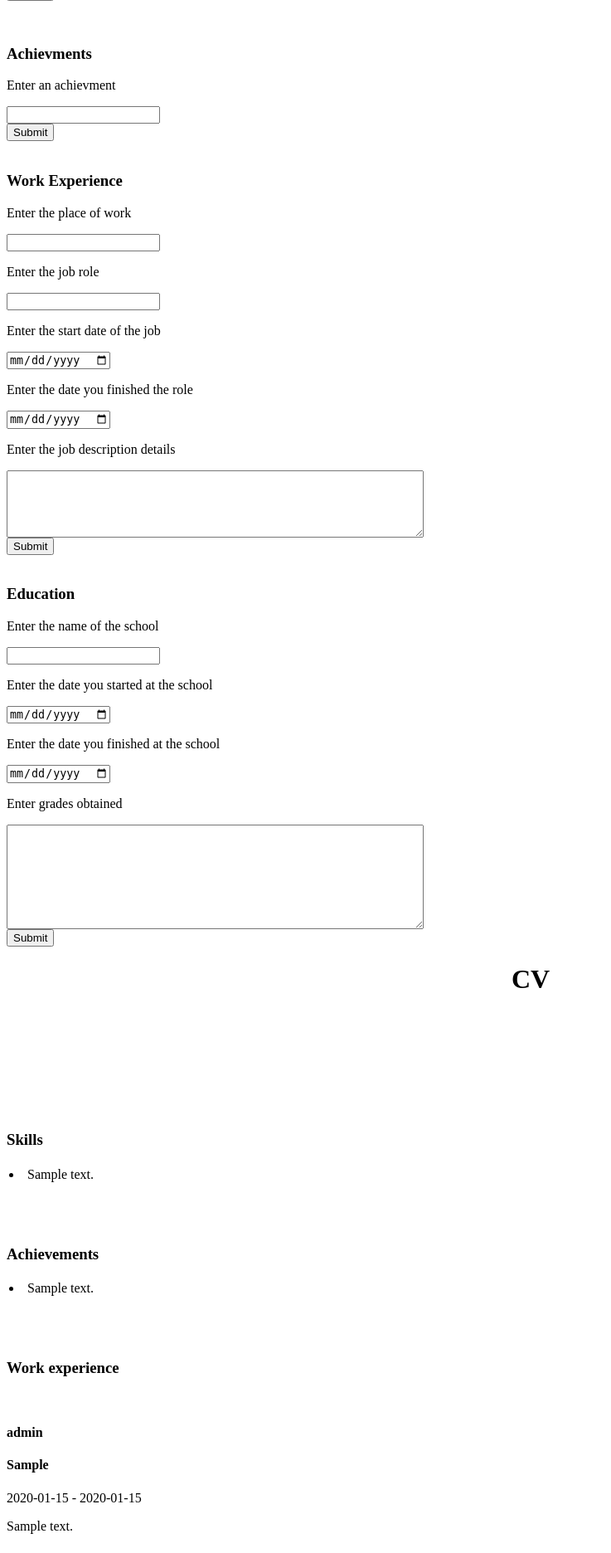
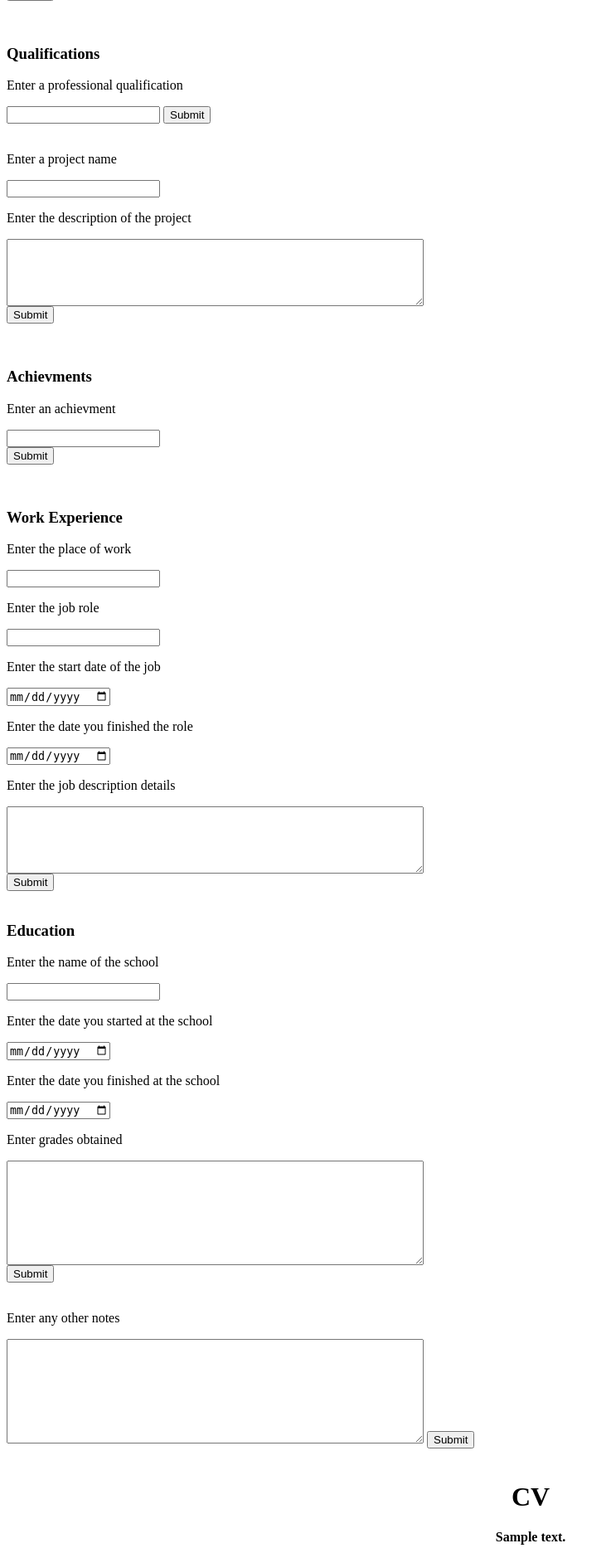
Before and after one commit to JLB719/bcoursework, a Django app: page / in a window 1280 px wide. Shown: the part 768-2640 px from the top of the page at 83% size, without its empty margins (0-737 px from the left). Run offline with Django 3.2, Linux system fonts and the light colour scheme; tables that the repository leaves empty hold one stand-in row (values such as "Sample post").

Commit message:
Made some alterations and added more fields

```diff
--- a/cvbuilder/models.py
+++ b/cvbuilder/models.py
@@ -8,6 +8,13 @@ class AchItem(models.Model) :
     text = models.TextField(default='')
 
 class NameItem(models.Model) :
+    text = models.TextField(default='')
+
+class NumberItem(models.Model) :
+    text = models.TextField(default='')
+class EmailItem(models.Model) :
+    text = models.TextField(default='')
+class PersonalProfileItem(models.Model) :
     text = models.TextField(default='')
 
 class WorkExperience(models.Model) :
@@ -22,3 +29,13 @@ class School(models.Model) :
     startdate = models.TextField(default='')
     enddate = models.TextField(default='')
     qualifications = models.TextField(default = '')
+
+class Qualifications(models.Model) :
+    text = models.TextField(default='')
+
+class Projects(models.Model):
+    title = models.TextField(default='')
+    description=models.TextField(default='')
+
+class Notes(models.Model) :
+    note=models.TextField(default='')
--- a/cvbuilder/templates/template.html
+++ b/cvbuilder/templates/template.html
@@ -52,10 +52,33 @@
       {% csrf_token %}
   </div>
   <br>
+  <div class="Qualifications">
+    <h3> Qualifications </h3>
+    <form method="POST">
+      <p id="Qualificationquestion"> Enter a professional qualification </p>
+      <input type="text" name="qualification" id="qualification">
+      {% csrf_token %}
+      <input type="submit" value="Submit" id="QualificationS">
+    </form>
+  </div>
+  <br>
+  <div class="Projects">
+    <form method="POST">
+    <p id="ProjectQuestion"> Enter a project name</p>
+    <input type="text" name="projectover" id="projectover">
+    {% csrf_token %}
+    <p id="ProjectDescription"> Enter the description of the project</p>
+    <textarea rows="5" cols="60" name="Projectdes" id="projectdes"></textarea><br>
+    {% csrf_token %}
+    <input type="submit" value="Submit" id="ProjectSub" name="ProjectSubmit">
+    {% csrf_token %}
+  </form>
+  </div>
+  <br>
   <div class="Achievments">
     <h3>Achievments</h3>
     <form method="POST">
-      <p id=Achievmentquestion>Enter an achievment</p>
+      <p id="Achievmentquestion">Enter an achievment</p>
       <input type="text" name="achievement" id="achievment">
       {% csrf_token %}
       <br>
@@ -111,18 +134,30 @@
       <input type="submit" value="Submit" id="EducationSubmit" name="EducationSubmit">
       {% csrf_token %}
   </div>
+  <br>
+  <div class="Notes">
+    <form method="POST">
+      <p id="PostQuestion">Enter any other notes</p>
+      <textarea name="Notes" id="Notes" rows="8" cols="60"></textarea>
+      {% csrf_token %}
+      <input type="submit" value="Submit" id="NotesSubmit" name="NotesSubmit">
+      {% csrf_token %}
+    </form>
+  </div>
+  <br>
+
   <center><h1>CV</h1></center>
   <div class="Personaldetailsd">
   <center>
 
-    <h4 id='namedis'>{{ name_item }}</h4>
-    <h4 id='emaildis'>{{ email_item }}</h4>
-    <h4 id='numberdis'>{{ number_item }}</h4>
+    <h4 id='namedis'>{{ nameitems.text }}</h4>
+    <h4 id='emaildis'>{{ emailitems.text }}</h4>
+    <h4 id='numberdis'>{{ numberitems.text }}</h4>
   </center>
   <br><br><br>
   </div>
   <div class="Personalprofiled">
-  <p padding: 5 7em 2em 0; id='profiledis'>{{ profile_item }}</p>
+  <p padding: 5 7em 2em 0; id='profiledis'>{{ personalitems.text }}</p>
 
   <br><br><br>
   </div>
@@ -136,6 +171,23 @@
   </table>
   <br><br><br>
   </div>
+  <div class = "qualificationsd">
+    <h3>Qualifications</h3>
+    <table id="qualificationstable">
+      {% for x in qualificationitems %}
+       <tr><td><li>{{x.text}}<td></tr>
+      {% endfor %}
+    </table>
+    <br><br><br>
+  </div>
+  <div class="Projectsd">
+    <h3>Projects</h3>
+    {% for x in projectitems %}
+    <h4>{{x.title}}</h4>
+    <p>{{x.description}}</p>
+    {% endfor %}
+    <br><br><br>
+  </div>
   <div class="achievmentsd">
   <h3>Achievements</h3>
   <table id="achtable">
@@ -146,6 +198,7 @@
 
   </table>
   <br><br><br>
+
   </div>
   <div class="Jobsd">
   <h3>Work experience</h3>
@@ -165,6 +218,12 @@
   <p id='schooldatesd'>{{schoolitem.startdate}} - {{schoolitem.enddate}}</p>
   <p id='schooldetailsd'>{{schoolitem.qualifications}}</p>
   {% endfor %}
+  <br><br><br>
+  </div>
+  <div class="NotesD">
+    {% for x in noteitems %}
+    <p id="notesdetails">{{x.note}}</p>
+    {% endfor %}
   </div>
 
 
--- a/cvbuilder/views.py
+++ b/cvbuilder/views.py
@@ -1,6 +1,6 @@
 from django.shortcuts import redirect, render
 from django.http import HttpResponse
-from cvbuilder.models import SkillItem, AchItem, WorkExperience, School
+from cvbuilder.models import *
 from cvbuilder.forms import WorkExperienceForm, SchoolForm
 
 # Create your views here.
@@ -19,17 +19,46 @@ def home_page(request):
         elif request.POST.get('EducationSubmit', '') :
             School.objects.create(school= request.POST['school'], startdate=request.POST['startdates'], enddate=request.POST['enddates'], qualifications=request.POST['grades'])
             return redirect('/')
+        elif request.POST.get('name', '') :
+            NameItem.objects.create(text=request.POST['name'])
+            return redirect('/')
+        elif request.POST.get('email', '') :
+            EmailItem.objects.create(text=request.POST['email'])
+            return redirect('/')
+        elif request.POST.get('number', '') :
+            NumberItem.objects.create(text=request.POST['number'])
+            return redirect('/')
+        elif request.POST.get('personalprof', '') :
+            PersonalProfileItem.objects.create(text=request.POST['personalprof'])
+            return redirect('/')
+        elif request.POST.get('qualification', '') :
+            Qualifications.objects.create(text=request.POST['qualification'])
+            return redirect('/')
+        elif request.POST.get('ProjectSubmit', '') :
+            Projects.objects.create(title=request.POST['projectover'], description=request.POST['Projectdes'])
+            return redirect('/')
+        elif request.POST.get('Notes','') :
+            Notes.objects.create(note=request.POST['Notes'])
+            return redirect('/')
+
 
 
     skillitems = SkillItem.objects.all()
     achitems = AchItem.objects.all()
-    nameitems = request.POST.get('name', '')
-    emailitems = request.POST.get('email', '')
-    numberitems = request.POST.get('number', '')
-    personalitems = request.POST.get('personalprof', '')
+    nameitems = NameItem.objects.all().last()
+    emailitems = EmailItem.objects.all().last()
+    numberitems = NumberItem.objects.all().last()
+    personalitems = PersonalProfileItem.objects.all().last()
     workitems= WorkExperience.objects.all()
     schoolitems=School.objects.all()
+    qualificationitems = Qualifications.objects.all()
+    projectitems= Projects.objects.all()
+    noteitems = Notes.objects.all()
 
-    return render(request, 'template.html', {'skillitems': skillitems, 'achitems': achitems, 'name_item': nameitems,
-    'email_item' : emailitems, 'number_item': numberitems, 'profile_item':personalitems,
-    'workitems': workitems, 'schoolitems':schoolitems})
+    return render(request, 'template.html', {'skillitems': skillitems, 'achitems': achitems,
+    'nameitems': nameitems,'emailitems' : emailitems,
+    'numberitems': numberitems, 'personalitems':personalitems,
+    'workitems': workitems, 'schoolitems':schoolitems,
+    'qualificationitems':qualificationitems, 'projectitems' : projectitems,
+    'noteitems' : noteitems,
+    })
```
Also changed, not shown: cvbuilder/migrations/0010_emailitem_numberitem.py (added), cvbuilder/migrations/0011_personalprofileitem.py (added), cvbuilder/migrations/0012_notes_projects_qualifications.py (added).
